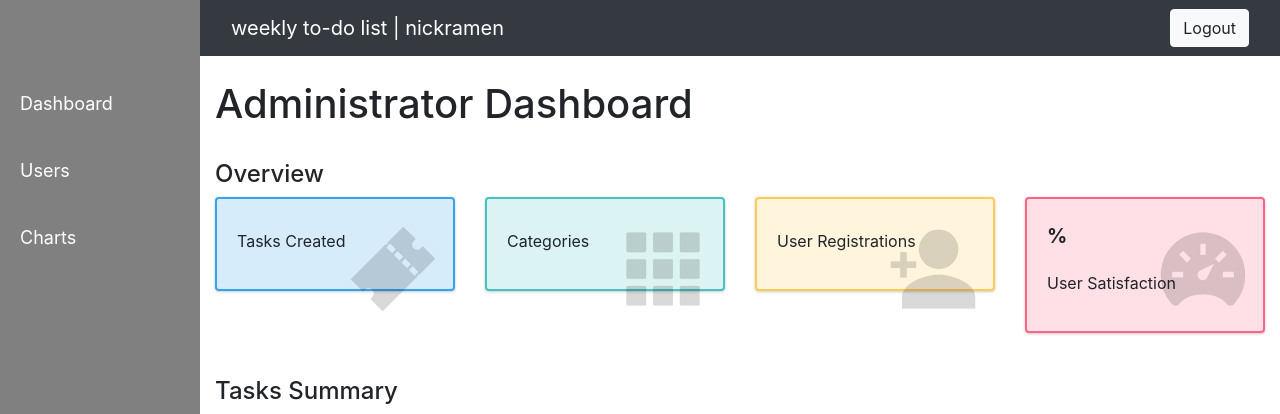
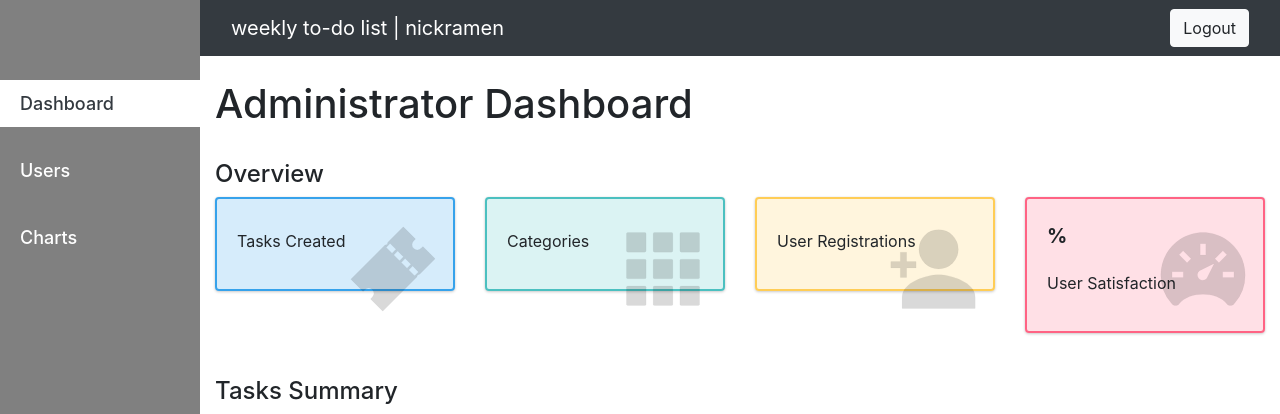
Before and after one commit to nickramen/todo-app, a Flask app: template app/template/admin.html in a window 1280 px wide. Shown: the top 414 px of the page. Run offline with Flask 2, Linux system fonts and the light colour scheme; the template is opened without the code that fills it, so the values that code supplies are empty; some libraries are stand-ins or nearby versions.

Commit message:
added css class

```diff
--- a/app/assets/css/styles.css
+++ b/app/assets/css/styles.css
@@ -111,6 +111,7 @@
     display: block;
     padding: 10px 20px;
     font-size: 18px;
+    font-weight: 500;
     color: #ffffff;
     text-decoration: none;
     transition: 0.3s;
@@ -121,9 +122,9 @@
     color: #343a40;
 }
 
-.menu a:active {
+.menu-item.active{
+    color: #343a40;
     background-color: #ffffff;
-    color: #343a40;
 }
 
 .sm-info{
--- /dev/null
+++ b/app/assets/js/app.js
@@ -0,0 +1 @@
+var menuItem = document.getElementsByClassName("menu-item")
--- a/app/template/admin.html
+++ b/app/template/admin.html
@@ -20,9 +20,9 @@
         <div class="menu-container">
             <nav class="menu">
             <ul>
-                <li><a href="http://127.0.0.1:5000/admin">Dashboard</a></li>
-                <li><a href="#">Users</a></li>
-                <li><a href="#">Charts</a></li>
+                <li><a class="menu-item active" href="http://127.0.0.1:5000/admin">Dashboard</a></li>
+                <li><a class="menu-item" href="#">Users</a></li>
+                <li><a class="menu-item" href="#">Charts</a></li>
             </ul>
             </nav>
         </div>
```
